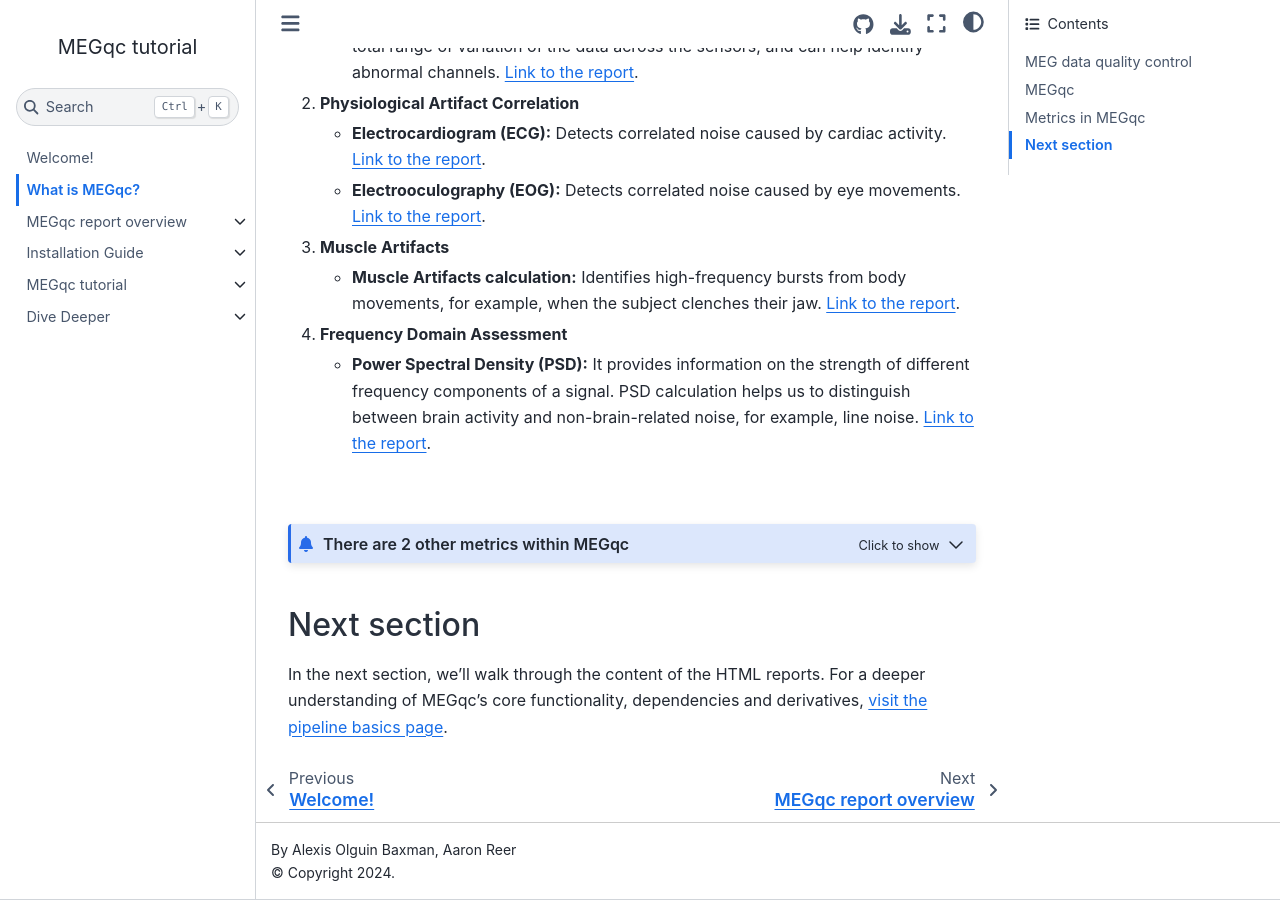
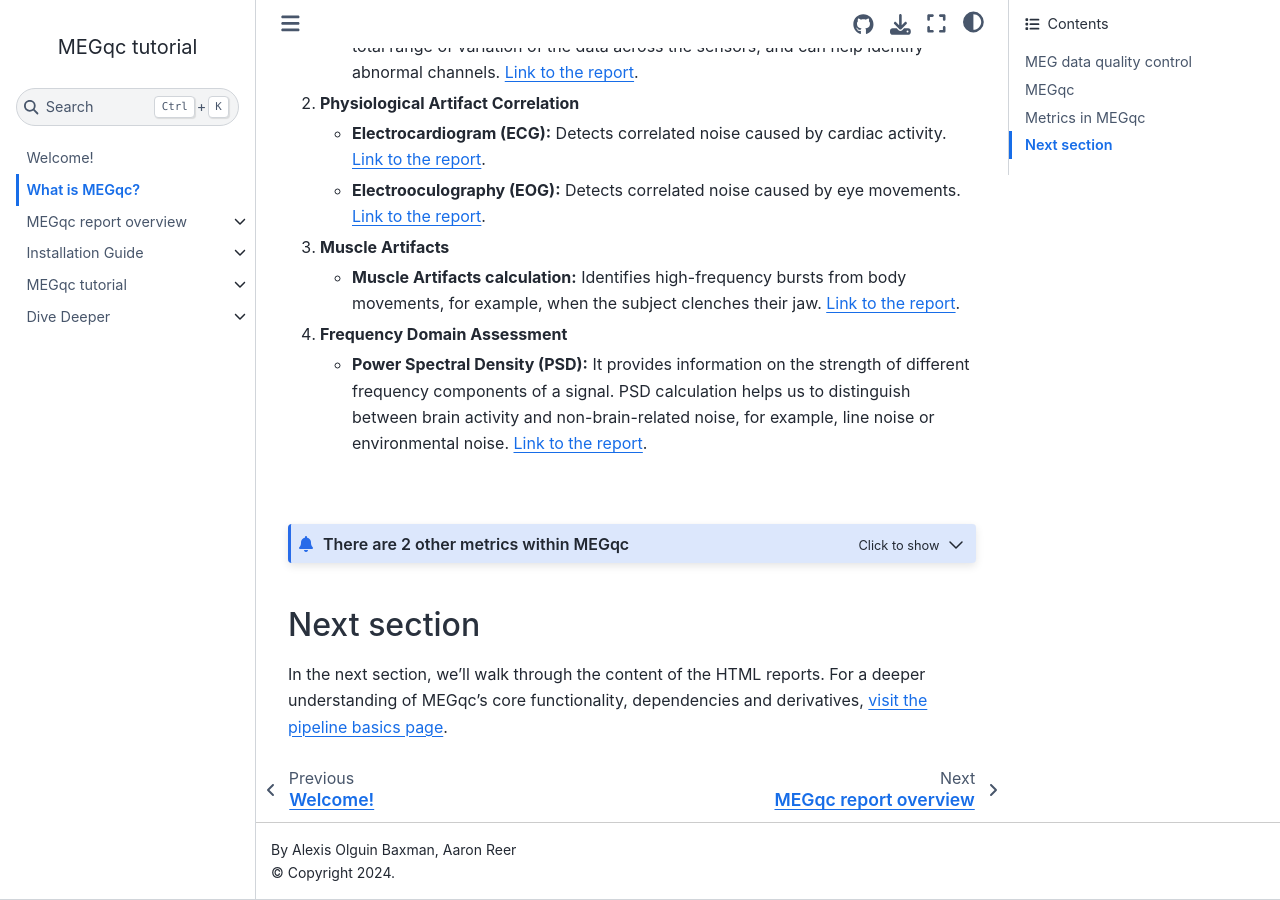
Before and after one commit to ANCPLabOldenburg/megqc_documentation, a Jupyter Book: the page built from book/introduction.md, in a window 1280 px wide and 900 px high, scrolled down 1216 px. Built offline with Jupyter Book 1.0.4 settings and Sphinx 7.4.7 and the Sphinx Book theme 1.1.4, drawn with Linux system fonts in a browser that asks for light colours.

Commit message:
Update introduction.md

```diff
--- a/book/introduction.md
+++ b/book/introduction.md
@@ -36,7 +36,7 @@ There are six independent metrics, and this documentation will cover each of the
 
 4. **Frequency Domain Assessment**
 
-   - **Power Spectral Density (PSD):** It provides information on the strength of different frequency components of a signal. PSD calculation helps us to distinguish between brain activity and non-brain-related noise, for example, line noise. [Link to the report](../report/psd.md).
+   - **Power Spectral Density (PSD):** It provides information on the strength of different frequency components of a signal. PSD calculation helps us to distinguish between brain activity and non-brain-related noise, for example, line noise or environmental noise. [Link to the report](../report/psd.md).
 
 <br>
 
```
